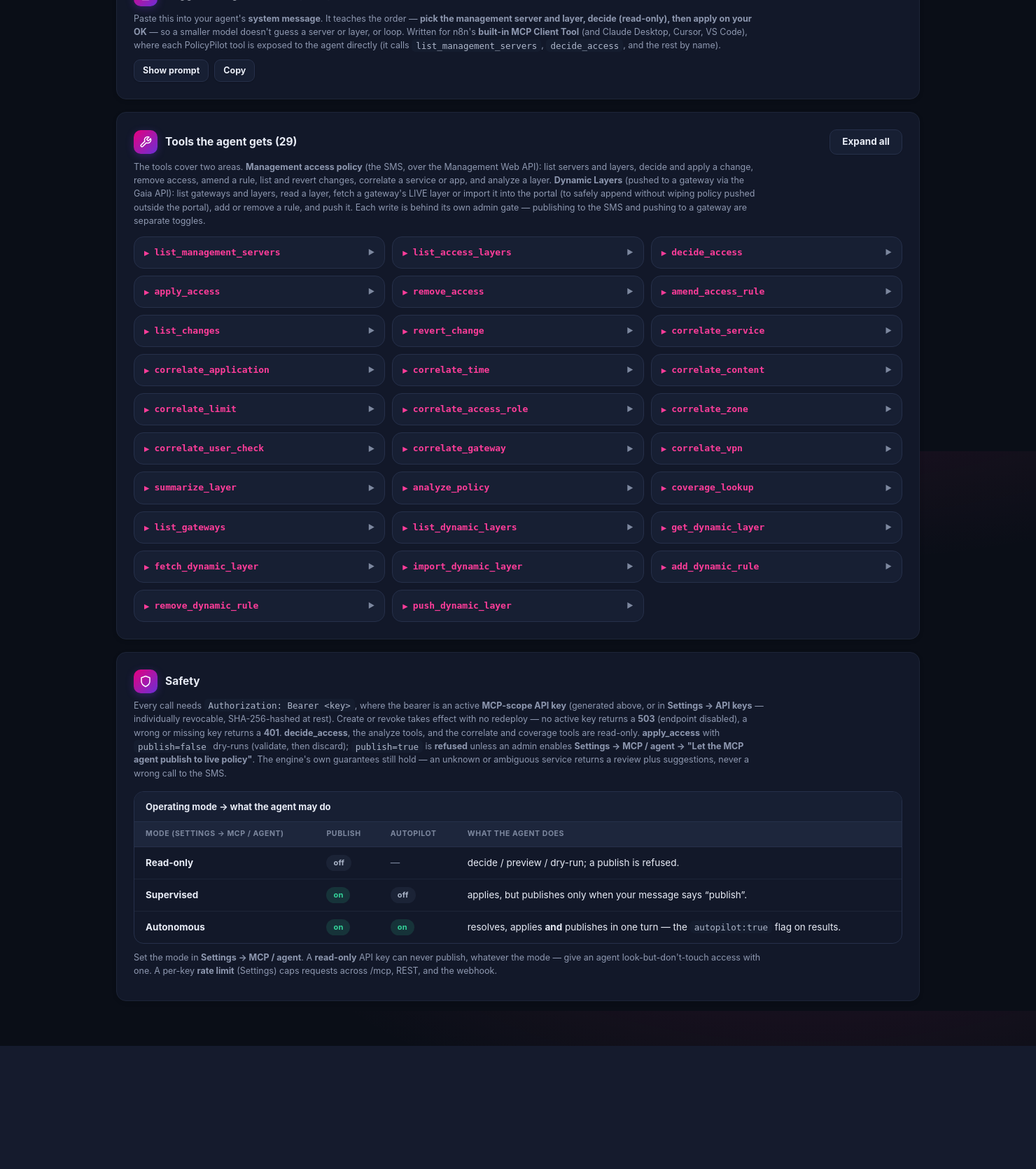
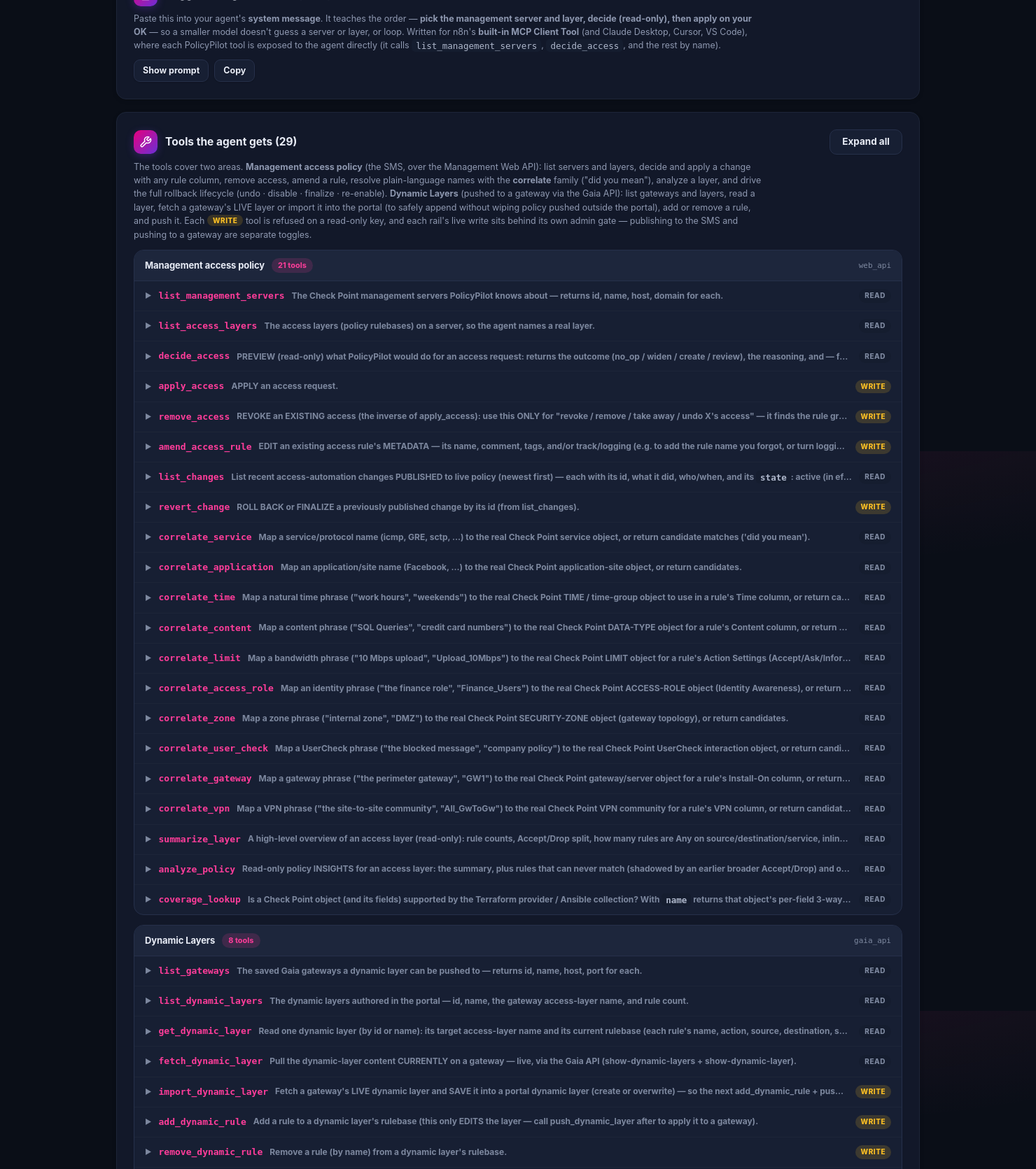
Before and after one commit to alshawwaf/PolicyPilot, a FastAPI app: page /mcp-guide in a window 1480 px wide. Shown: the part 955-2626 px from the top of the page at 70% size. Before the commit the page ends 2450 px from the top, so only its background shows below. Run offline with FastAPI, Linux system fonts and the light colour scheme; the visitor is signed in with stand-in values (Sample User, id 1); data comes from the database, SQL or seed files in the repository; data that the repository does not hold is empty; parts of the project's set-up code (start-up, migrations or seed data) failed here and were passed over.

Commit message:
feat(mcp-guide): overhaul the tool-catalog view (grouped accordion, typeset docs)
The "Tools the agent gets" section dumped each tool's raw docstring — now 1-4k
chars of dense agent guidance — as one flattened mega-paragraph inside a 280px
grid card, showing literal **asterisks**/``backticks`` and blowing a hole in
the grid row when expanded.

Redesigned as two grouped, inset accordion LISTS (macOS System-Settings style):

- tool_catalog() now returns structured entries — group (management|dynamic),
  writes (from a new explicit _pp_write marker on the _write_tool decorator),
  brief (first sentence, abbreviation-safe), and blocks (the docstring parsed
  into paragraphs + bullet lists via _doc_blocks). The docstring stays the
  single source of truth; summary is kept for existing consumers.
- Full-width rows: chevron + tool name + ellipsized brief teaser + READ/WRITE
  badge; expanding flows naturally instead of stretching a grid row. Group
  headers carry the tool count + rail API (web_api / gaia_api).
- A small client-side typesetting pass renders **bold** and `code` (escaped
  first — no injection path); suppressed base.html's global summary ▸/▾ so
  rows show a single chevron.
- Intro copy updated (correlate family, rollback lifecycle, read-only-key
  refusal). Tests: catalog groups/badges/brief/blocks + a _doc_blocks parser
  test (858 passing).

Co-Authored-By: Claude Fable 5 <noreply@anthropic.com>

```diff
--- a/app/mcp_server.py
+++ b/app/mcp_server.py
@@ -45,18 +45,75 @@ def have_mcp() -> bool:
     return _HAVE_MCP
 
 
+# The Dynamic-Layer (Rail B) tools — grouping for the guide's catalog (everything else is management/SMS).
+_DYNAMIC_TOOLS = frozenset({"list_gateways", "list_dynamic_layers", "get_dynamic_layer",
+                            "fetch_dynamic_layer", "import_dynamic_layer", "add_dynamic_rule",
+                            "remove_dynamic_rule", "push_dynamic_layer"})
+
+
+def _doc_blocks(doc: str) -> list:
+    """Split a docstring into renderable blocks — {"kind":"p","text":…} paragraphs and
+    {"kind":"ul","items":[…]} bullet lists (• / * lines, with wrapped continuation lines folded into their
+    item). The agent-facing docstring stays the single source of truth; the guide renders it readably
+    instead of dumping one flattened mega-paragraph."""
+    blocks: list = []
+    cur: list = []
+
+    def flush():
+        if not cur:
+            return
+        para: list = []
+        items: list = []
+        buf = None
+        for raw in cur:
+            s = raw.strip()
+            if s.startswith(("• ", "* ")):
+                if buf is not None:
+                    items.append(buf)
+                buf = s[2:]
+            elif buf is not None:
+                buf += " " + s                    # wrapped continuation of the current bullet
+            else:
+                para.append(s)
+        if buf is not None:
+            items.append(buf)
+        if para:
+            blocks.append({"kind": "p", "text": " ".join(" ".join(para).split())})
+        if items:
+            blocks.append({"kind": "ul", "items": [" ".join(i.split()) for i in items]})
+        cur.clear()
+
+    for line in (doc or "").splitlines():
+        if line.strip():
+            cur.append(line)
+        else:
+            flush()
+    flush()
+    return blocks
+
+
 def tool_catalog() -> list:
-    """[{name, summary}] for the tools an agent gets — each tool's name + its full docstring flattened to a
-    single line (the /mcp-guide page shows it inside a collapsible card). Works without the SDK installed
-    (reads services.mcp_tools directly), so the page always renders."""
+    """[{name, group, writes, brief, summary, blocks}] for the tools an agent gets — the /mcp-guide catalog.
+    ``group`` is management|dynamic, ``writes`` marks the RBAC-guarded write tools (the ``_write_tool``
+    marker), ``brief`` is the first sentence (the collapsed-row teaser), ``summary`` the flattened full
+    docstring (kept for existing consumers), and ``blocks`` the docstring as renderable paragraphs / bullet
+    lists. Works without the SDK installed (reads services.mcp_tools directly), so the page always renders."""
+    import re
     from .services import mcp_tools as t
     out = []
     for name in _TOOLS:
         fn = getattr(t, name, None)
-        summary = ""
-        if fn and fn.__doc__:
-            summary = " ".join(fn.__doc__.split())           # flatten the docstring to one line (whitespace)
-        out.append({"name": name, "summary": summary})
+        doc = (fn.__doc__ or "") if fn else ""
+        summary = " ".join(doc.split())
+        # First sentence, not fooled by "e.g." / "i.e." (fixed-width lookbehinds).
+        first = re.split(r"(?<!e\.g)(?<!i\.e)\.\s", summary, maxsplit=1)[0] if summary else ""
+        brief = first.rstrip(".") + "." if first else ""
+        if len(brief) > 220:
+            brief = brief[:217].rstrip() + "…"
+        out.append({"name": name,
+                    "group": "dynamic" if name in _DYNAMIC_TOOLS else "management",
+                    "writes": bool(getattr(fn, "_pp_write", False)),
+                    "brief": brief, "summary": summary, "blocks": _doc_blocks(doc)})
     return out
 
 
--- a/app/services/mcp_tools.py
+++ b/app/services/mcp_tools.py
@@ -59,6 +59,7 @@ def _write_tool(fn):
                     "fetch_dynamic_layer, list_*, summarize/analyze, …) but cannot apply, publish, push, or "
                     "edit layers. Use a write-enabled key for changes."}
         return fn(*args, **kwargs)
+    wrapper._pp_write = True                     # explicit marker: tool_catalog badges write vs read tools
     return wrapper
 
 
--- a/app/templates/mcp_guide.html
+++ b/app/templates/mcp_guide.html
@@ -4,21 +4,45 @@
 <style>
   .mcp-status { display:flex; gap:8px; flex-wrap:wrap; margin:0 0 18px; }
   .mcp-status .pill { font-size:12px; }
-  .mcp-grid { display:grid; grid-template-columns:repeat(auto-fill,minmax(280px,1fr)); gap:10px; align-items:start; }
-  /* Tool cards: inset grouped-card feel (Settings .grp), hairline border + soft hover. */
-  .mcp-tool { border:1px solid var(--line); border-radius:var(--r-lg); background:var(--surface-2);
-    transition:border-color .14s, box-shadow .14s; }
-  .mcp-tool:hover { border-color:var(--line-strong); box-shadow:var(--shadow-sm); }
-  .mcp-tool[open] { border-color:var(--accent-soft); }
-  .mcp-tool > summary { list-style:none; cursor:pointer; display:flex; align-items:center; gap:8px;
-    padding:12px 14px; border-radius:var(--r-lg); }
+  /* Tool catalog: two grouped, inset accordion LISTS (macOS System-Settings style) — full-width rows so a
+     long expanded description flows naturally instead of blowing a hole in a card grid. */
+  .mcp-toolgroup { border:1px solid var(--line); border-radius:var(--r-lg); background:var(--surface-2);
+    overflow:hidden; margin:0 0 14px; }
+  .mcp-toolgroup:last-child { margin-bottom:0; }
+  .mcp-tg-head { display:flex; align-items:center; gap:10px; padding:11px 15px;
+    background:var(--surface-3); border-bottom:1px solid var(--line); }
+  .mcp-tg-head b { font-size:13px; letter-spacing:-.1px; }
+  .mcp-tg-head .mcp-tg-count { font-size:11px; font-weight:700; color:var(--accent);
+    background:var(--accent-soft); border-radius:var(--r-pill); padding:2px 9px; }
+  .mcp-tg-head .mcp-tg-api { margin-left:auto; font-size:11px; color:var(--faint);
+    font-family:ui-monospace,monospace; }
+  .mcp-tool { border-bottom:1px solid var(--line-soft); }
+  .mcp-tool:last-child { border-bottom:none; }
+  .mcp-tool[open] { background:var(--surface); }
+  .mcp-tool > summary { list-style:none; cursor:pointer; display:flex; align-items:center; gap:10px;
+    padding:11px 15px; min-width:0; }
+  .mcp-tool > summary:hover { background:var(--hover); }
   .mcp-tool > summary::-webkit-details-marker { display:none; }
+  /* base.html adds a global ▸/▾ to every summary — we have .mcp-chev. The [open] variant is needed to
+     out-specify base's `details[open] > summary::before`. */
+  .mcp-tool > summary::before, .mcp-tool[open] > summary::before { content:none; }
   .mcp-tool > summary:hover code { text-decoration:underline; }
-  .mcp-tool code { font-size:13px; font-weight:700; color:var(--accent); background:none; padding:0; }
-  .mcp-tool .mcp-chev { margin-left:auto; flex:none; color:var(--faint); font-size:10px;
-    transition:transform .15s ease; }
+  .mcp-tool code.mcp-name { flex:none; font-size:13px; font-weight:700; color:var(--accent);
+    background:none; padding:0; }
+  .mcp-brief { flex:1; min-width:0; font-size:12px; color:var(--faint); white-space:nowrap;
+    overflow:hidden; text-overflow:ellipsis; }
+  .mcp-tool[open] .mcp-brief { visibility:hidden; }   /* the body repeats it — keep the row width stable */
+  .mcp-rw { flex:none; font-size:10px; font-weight:800; letter-spacing:.5px; text-transform:uppercase;
+    border-radius:var(--r-pill); padding:2px 8px; background:var(--subtle-bg); color:var(--faint); }
+  .mcp-rw.w { background:var(--warn-bg); color:var(--warn); }
+  .mcp-tool .mcp-chev { flex:none; color:var(--faint); font-size:10px; transition:transform .15s ease; }
   .mcp-tool[open] > summary .mcp-chev { transform:rotate(90deg); }
-  .mcp-tool p { margin:0; padding:0 14px 13px; font-size:12.5px; color:var(--muted); line-height:1.5; }
+  .mcp-body { padding:2px 15px 14px 33px; }
+  .mcp-body p { margin:7px 0 0; font-size:12.5px; color:var(--muted); line-height:1.6; }
+  .mcp-body ul { margin:7px 0 0; padding-left:18px; }
+  .mcp-body li { font-size:12.5px; color:var(--muted); line-height:1.6; margin:4px 0; }
+  .mcp-body code { font-size:11.5px; }
+  .mcp-body b { color:var(--text-2); }
   /* Expand-all: a secondary button (matches base .btn.secondary). */
   .mcp-expand-toggle { margin-left:auto; }
   .mcp-tabs { display:flex; gap:6px; flex-wrap:wrap; margin:6px 0 10px; }
@@ -143,20 +167,40 @@
             onclick="mcpToggleAll(this)">Expand all</button>
   </div>
   <p class="mcp-note" style="margin:0 0 12px;">The tools cover two areas. <b>Management access policy</b> (the
-    SMS, over the Management Web API): list servers and layers, decide and apply a change, remove access, amend a
-    rule, list and revert changes, correlate a service or app, and analyze a layer. <b>Dynamic Layers</b> (pushed
-    to a gateway via the Gaia API): list gateways and layers, read a layer, fetch a gateway's LIVE layer or import
-    it into the portal (to safely append without wiping policy pushed outside the portal), add or remove a rule,
-    and push it. Each write is behind its own admin gate — publishing to the SMS and pushing to a gateway are
-    separate toggles.</p>
-  <div class="mcp-grid">
-    {% for t in tools %}
+    SMS, over the Management Web API): list servers and layers, decide and apply a change with any rule column,
+    remove access, amend a rule, resolve plain-language names with the <b>correlate</b> family ("did you mean"),
+    analyze a layer, and drive the full rollback lifecycle (undo · disable · finalize · re-enable). <b>Dynamic
+    Layers</b> (pushed to a gateway via the Gaia API): list gateways and layers, read a layer, fetch a gateway's
+    LIVE layer or import it into the portal (to safely append without wiping policy pushed outside the portal),
+    add or remove a rule, and push it. Each <span class="mcp-rw w" style="vertical-align:1px;">write</span> tool
+    is refused on a read-only key, and each rail's live write sits behind its own admin gate — publishing to the
+    SMS and pushing to a gateway are separate toggles.</p>
+  {% for group, title, api in [("management", "Management access policy", "web_api"),
+                               ("dynamic", "Dynamic Layers", "gaia_api")] %}
+  <div class="mcp-toolgroup">
+    <div class="mcp-tg-head">
+      <b>{{ title }}</b>
+      <span class="mcp-tg-count">{{ tools | selectattr("group", "equalto", group) | list | length }} tools</span>
+      <span class="mcp-tg-api">{{ api }}</span>
+    </div>
+    {% for t in tools if t.group == group %}
     <details class="mcp-tool">
-      <summary><code>{{ t.name }}</code><span class="mcp-chev" aria-hidden="true">▶</span></summary>
-      <p>{{ t.summary }}</p>
+      <summary>
+        <span class="mcp-chev" aria-hidden="true">▶</span>
+        <code class="mcp-name">{{ t.name }}</code>
+        <span class="mcp-brief">{{ t.brief }}</span>
+        <span class="mcp-rw{{ ' w' if t.writes }}">{{ "write" if t.writes else "read" }}</span>
+      </summary>
+      <div class="mcp-body">
+        {% for b in t.blocks %}
+        {% if b.kind == "ul" %}<ul>{% for i in b["items"] %}<li>{{ i }}</li>{% endfor %}</ul>
+        {% else %}<p>{{ b.text }}</p>{% endif %}
+        {% endfor %}
+      </div>
     </details>
     {% endfor %}
   </div>
+  {% endfor %}
 </div>
 
 <div class="card">
@@ -193,13 +237,26 @@
 </div>
 
 <script>
-  // Expand/collapse every tool description at once (each tool card is a <details>, collapsed by default).
+  // Expand/collapse every tool description at once (each tool row is a <details>, collapsed by default).
   function mcpToggleAll(btn) {
     var cards = document.querySelectorAll('.mcp-tool');
     var anyClosed = Array.prototype.some.call(cards, function (d) { return !d.open; });
     cards.forEach(function (d) { d.open = anyClosed; });
     btn.textContent = anyClosed ? 'Collapse all' : 'Expand all';
   }
+  // Typeset the docstrings' inline markup (**bold**, ``code``/`code`) — the agent-facing docstring stays
+  // the single source of truth; the guide renders it instead of showing literal asterisks/backticks. The
+  // text is read via textContent (plain) and re-escaped before substitution, so no injection path.
+  (function () {
+    function esc(s) { return s.replace(/&/g, '&amp;').replace(/</g, '&lt;').replace(/>/g, '&gt;'); }
+    document.querySelectorAll('.mcp-body p, .mcp-body li, .mcp-brief').forEach(function (el) {
+      var h = esc(el.textContent);
+      h = h.replace(/``([^`]+)``/g, '<code>$1</code>')
+           .replace(/`([^`]+)`/g, '<code>$1</code>')
+           .replace(/\*\*([^*]+)\*\*/g, '<b>$1</b>');
+      el.innerHTML = h;
+    });
+  })();
   (function () {
     var url = location.origin + '/mcp/';   // trailing slash = the canonical endpoint; a bare /mcp would
     var urlEl = document.getElementById('mcp-url');                       // 307-redirect and some clients
```
Also changed, not shown: tests/test_mcp.py (+33 -0 lines).
